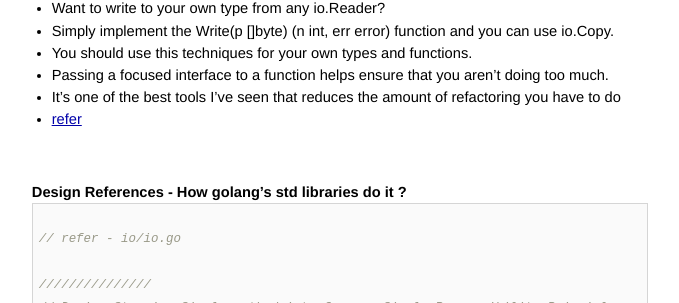
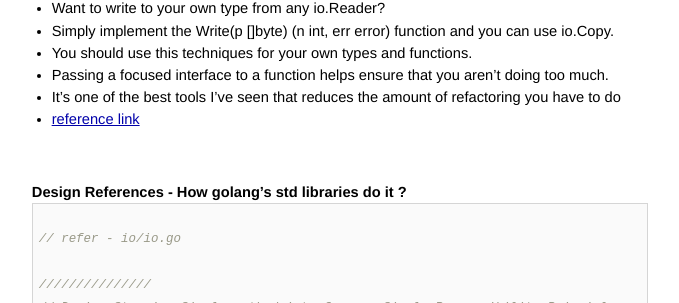
Before and after one commit to AmitKumarDas/amitkumardas.github.io, a Jekyll site: the page built from _posts/2016-07-14-my-golang-refresher.md, in a window 1280 px wide and 900 px high, scrolled down 630 px. Shown: the part 149-452 px from the top of the window, without its empty margins (300-979 px from the left). Built offline with Jekyll 4.4.1, drawn with Linux system fonts in a browser that asks for light colours.

Commit message:
Update 2016-07-14-my-golang-refresher.md

```diff
--- a/_posts/2016-07-14-my-golang-refresher.md
+++ b/_posts/2016-07-14-my-golang-refresher.md
@@ -48,7 +48,7 @@ no arguments and returns no value.
 - You should use this techniques for your own types and functions.
 - Passing a focused interface to a function helps ensure that you aren't doing too much.
 - It's one of the best tools I've seen that reduces the amount of refactoring you have to do
-- [refer](http://openmymind.net/Things-I-Wish-Someone-Had-Told-Me-About-Go/)
+- [reference link](http://openmymind.net/Things-I-Wish-Someone-Had-Told-Me-About-Go/)
 
 <br />
 
```
